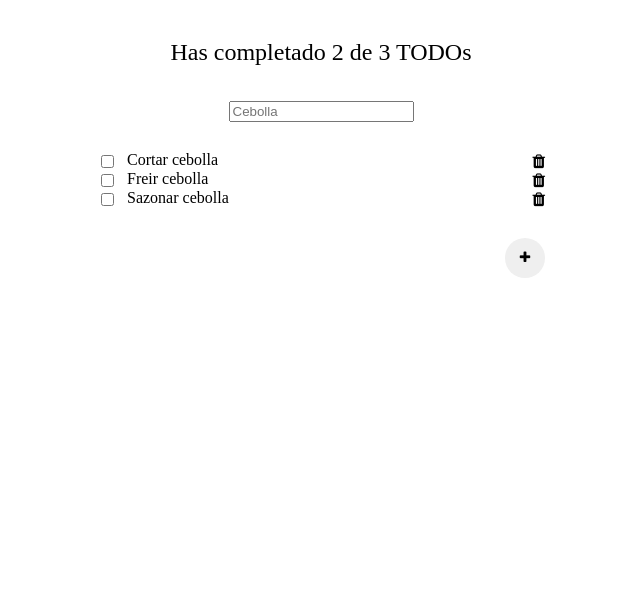
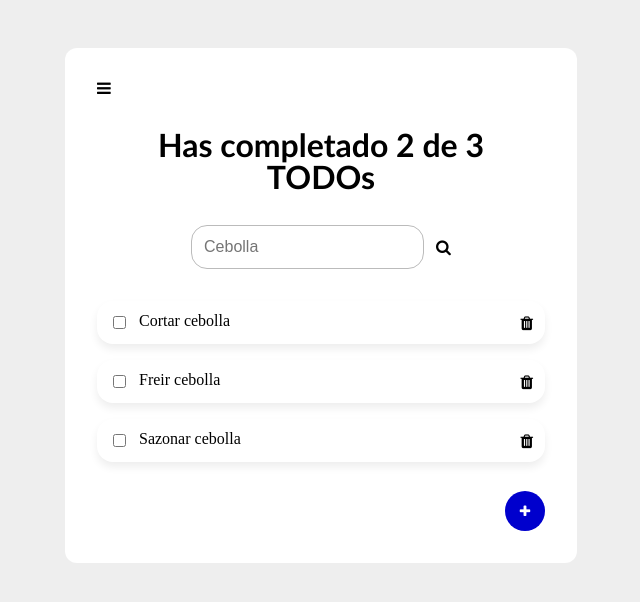
Before and after one commit to alandromundo/platzi-react-juandc-2021, a React (Create React App) app: page / in a window 1280 px wide. Shown: the top 602 px of the page, without its empty margins (319-959 px from the left). Built offline with nearby package versions, Linux system fonts and the light colour scheme.

Commit message:
CSS and react v2

```diff
--- a/src/App.js
+++ b/src/App.js
@@ -1,28 +1,31 @@
 // import logo from './logo.svg';
 // import './App.css';
 import React from "react";
-import { TodoCounter } from './TodoCounter';
-import { TodoItem } from './TodoItem';
-import { TodoList } from './TodoList';
-import { TodoSearch } from './TodoSearch';
-import { CreateTodoButton } from './CreateTodoButton';
+import { TodoCounter } from "./TodoCounter";
+import { TodoItem } from "./TodoItem";
+import { TodoList } from "./TodoList";
+import { TodoSearch } from "./TodoSearch";
+import { CreateTodoButton } from "./CreateTodoButton";
+import { TodoNav } from "./TodoNav";
 
 const todos = [
-  {text: "Cortar cebolla", completed: false},
-  {text: "Freir cebolla", completed: false},
-  {text: "Sazonar cebolla", completed: false},
-]
+  { text: "Cortar cebolla", completed: false },
+  { text: "Freir cebolla", completed: false },
+  { text: "Sazonar cebolla", completed: false },
+];
 
 // Cuando empieza por una mayúscula significa que es un Componente
 function App(props) {
   return (
     <React.Fragment>
+      <TodoNav />
+
       <TodoCounter />
 
       <TodoSearch />
 
       <TodoList>
-        {todos.map(todo => (
+        {todos.map((todo) => (
           <TodoItem key={todo.text} text={todo.text} />
         ))}
       </TodoList>
--- a/src/CreateTodoButton.css
+++ b/src/CreateTodoButton.css
@@ -2,8 +2,12 @@
   width: 3em;
   height: 3em;
   margin-top: 1em;
-  margin-bottom: 1em;
   border: none;
   border-radius: 50%;
   align-self: flex-end;
+  background-color: mediumblue;
 }
+
+.CreateTodoButton i {
+  color: #fff;
+}
--- a/src/CreateTodoButton.js
+++ b/src/CreateTodoButton.js
@@ -1,12 +1,12 @@
-import React from 'react';
-import './CreateTodoButton.css';
+import React from "react";
+import "./CreateTodoButton.css";
 
 function CreateTodoButton() {
   return (
-    <button className='CreateTodoButton'>
-      <i class="fa fa-plus" aria-hidden="true"></i>
+    <button className="CreateTodoButton">
+      <i className="fa fa-plus" aria-hidden="true"></i>
     </button>
-  )
+  );
 }
 
 export { CreateTodoButton };
--- a/src/TodoCounter.css
+++ b/src/TodoCounter.css
@@ -1,6 +1,10 @@
 .TodoCounter {
-  margin-top: 1em;
-  margin-bottom: 1em;
-  font-size: 24px;
+  margin-top: .5em;
+  margin-bottom: .5em;
+  margin-right: 12px;
+  margin-left: 12px;
+  font-size: 32px;
+  font-family: 'Trebuchet MS', 'Gill Sans', 'Gill Sans MT', Calibri, sans-serif;
+  font-weight: 600;
   text-align: center;
 }
--- a/src/TodoItem.css
+++ b/src/TodoItem.css
@@ -3,6 +3,16 @@
   align-items: flex-start;
   justify-content: space-between;
   gap: 10px;
+
+  margin-top: 1em;
+  margin-bottom: 1em;
+  font-size: 16px;
+  padding: 12px;
+
+  /* background-color: #eee; */
+  border-radius: 1em;
+
+  box-shadow: 0px 5px 8px 0px #eee;
 }
 
 .TodoItem p {
--- a/src/TodoItem.js
+++ b/src/TodoItem.js
@@ -1,14 +1,14 @@
-import React from 'react'
-import './TodoItem.css'
+import React from "react";
+import "./TodoItem.css";
 
 function TodoItem(props) {
   return (
-    <li className='TodoItem'>
+    <li className="TodoItem">
       <input type="checkbox" name="" id="" />
       <p>{props.text}</p>
-      <i class="fa fa-trash" aria-hidden="true"></i>
+      <i className="fa fa-trash" aria-hidden="true"></i>
     </li>
-  )
+  );
 }
 
 export { TodoItem };
--- a/src/TodoList.css
+++ b/src/TodoList.css
@@ -1,5 +1,3 @@
 .TodoList {
-  margin-top: 1em;
-  margin-bottom: 1em;
   align-self: stretch;
 }
--- /dev/null
+++ b/src/TodoNav.css
@@ -0,0 +1,8 @@
+.TodoNav {
+  margin-bottom: 1em;
+  align-self: flex-start;
+}
+
+.TodoNav i {
+  font-size: 16px;
+}
--- /dev/null
+++ b/src/TodoNav.js
@@ -0,0 +1,16 @@
+import React from "react";
+import "./TodoNav.css";
+
+function TodoNav(props) {
+  return (
+    <nav className="TodoNav">
+      <ul>
+        <li>
+          <i className="fa fa-bars" aria-hidden="true"></i>
+        </li>
+      </ul>
+    </nav>
+  );
+}
+
+export { TodoNav };
--- a/src/TodoSearch.css
+++ b/src/TodoSearch.css
@@ -1,4 +1,23 @@
 .TodoSearch {
   margin-top: 1em;
   margin-bottom: 1em;
+  align-self: center;
+  display: flex;
+  justify-content: center;
+  align-items: center;
+  gap: 12px;
 }
+
+.TodoSearch input {
+
+  font-size: 16px;
+  padding: 12px;
+  border-radius: 1em;
+  border: 1px solid #bbb;
+}
+
+.TodoSearch i {
+  /* position: relative;
+  left: -24px; */
+
+}
--- a/src/TodoSearch.js
+++ b/src/TodoSearch.js
@@ -1,10 +1,13 @@
-import React from 'react';
-import './TodoSearch.css'
+import React from "react";
+import "./TodoSearch.css";
 
 function TodoSearch() {
   return (
-    <input className='TodoSearch' placeholder="Cebolla" />
-  )
+    <div className="TodoSearch">
+      <input placeholder="Cebolla" />
+      <i className="fa fa-search" aria-hidden="true"></i>
+    </div>
+  );
 }
 
 export { TodoSearch };
--- a/src/index.css
+++ b/src/index.css
@@ -51,13 +51,16 @@ table {
 body {
   width: 100%;
   height: 100vh;
+	background-color: #eee;
 }
 
 #root {
-  margin: 0 auto;
-  padding: 1em;
+  width: 35%;
+  margin: 3em auto 0;
+  padding: 32px;
   display: flex;
   flex-direction: column;
   align-items: center;
-  width: 35%;
+	background-color: #fff;
+	border-radius: 12px;
 }
```
